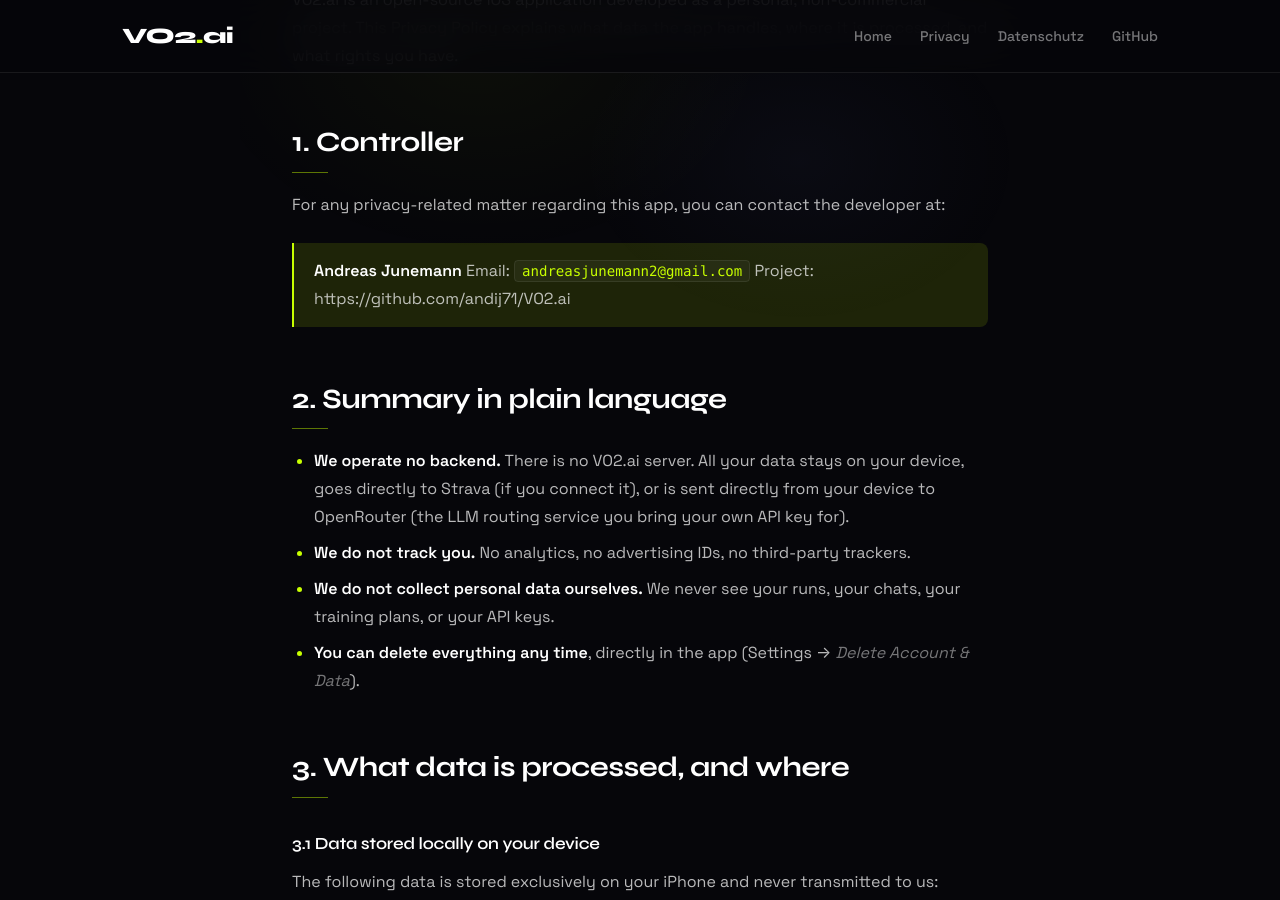
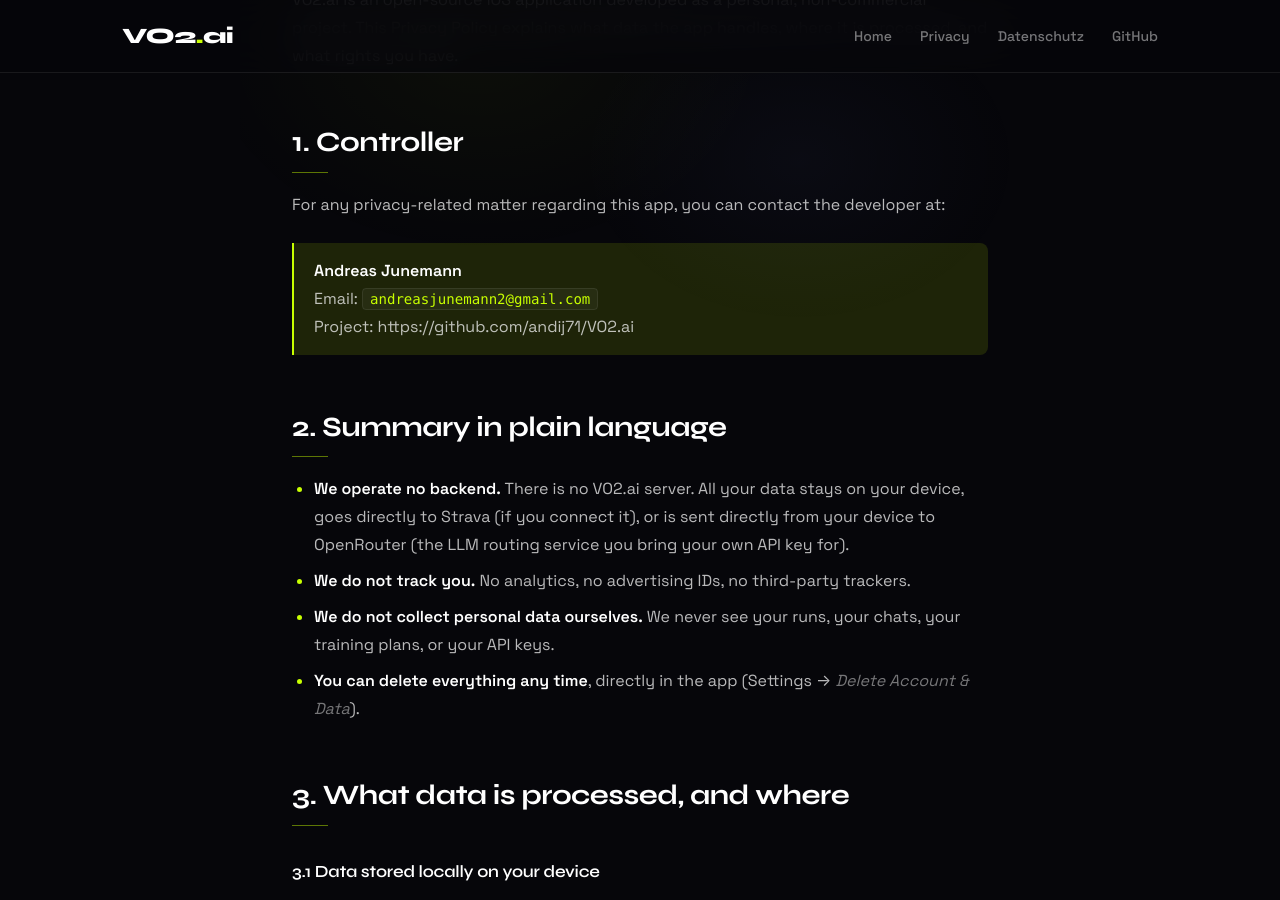
Before and after one commit to andij71/VO2.ai, a Jekyll site: the page built from docs/privacy.md, in a window 1280 px wide and 900 px high, scrolled down 365 px. Built offline with Jekyll 4.4.1, drawn with Linux system fonts in a browser that asks for light colours.

```diff
--- a/docs/privacy.md
+++ b/docs/privacy.md
@@ -16,8 +16,8 @@ VO2.ai is an open-source iOS application developed as a personal, non-commercial
 
 For any privacy-related matter regarding this app, you can contact the developer at:
 
-> **Andreas Junemann**
-> Email: `andreasjunemann2@gmail.com`
+> **Andreas Junemann** <br>
+> Email: `andreasjunemann2@gmail.com` <br>
 > Project: https://github.com/andij71/VO2.ai
 
 ## 2. Summary in plain language
```
Also changed, not shown: docs/privacy-de.md (+2 -2 lines).
